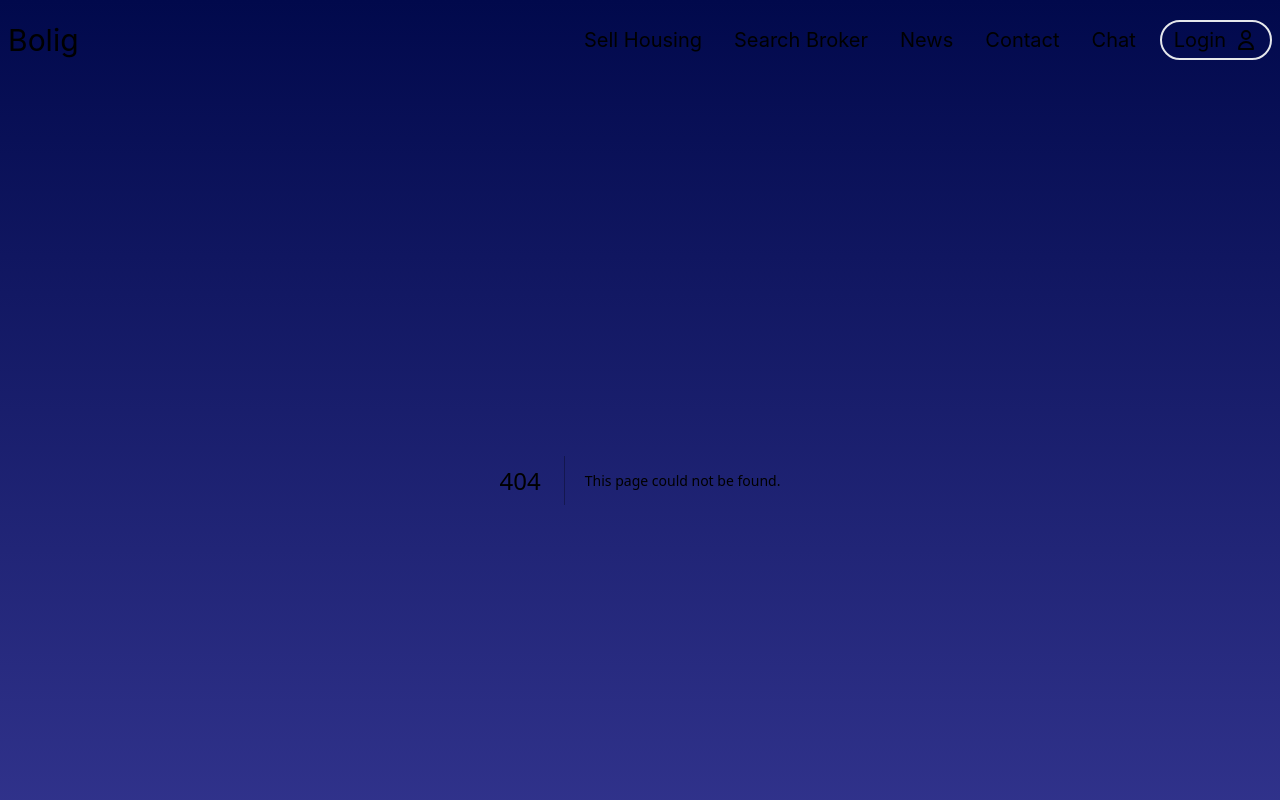
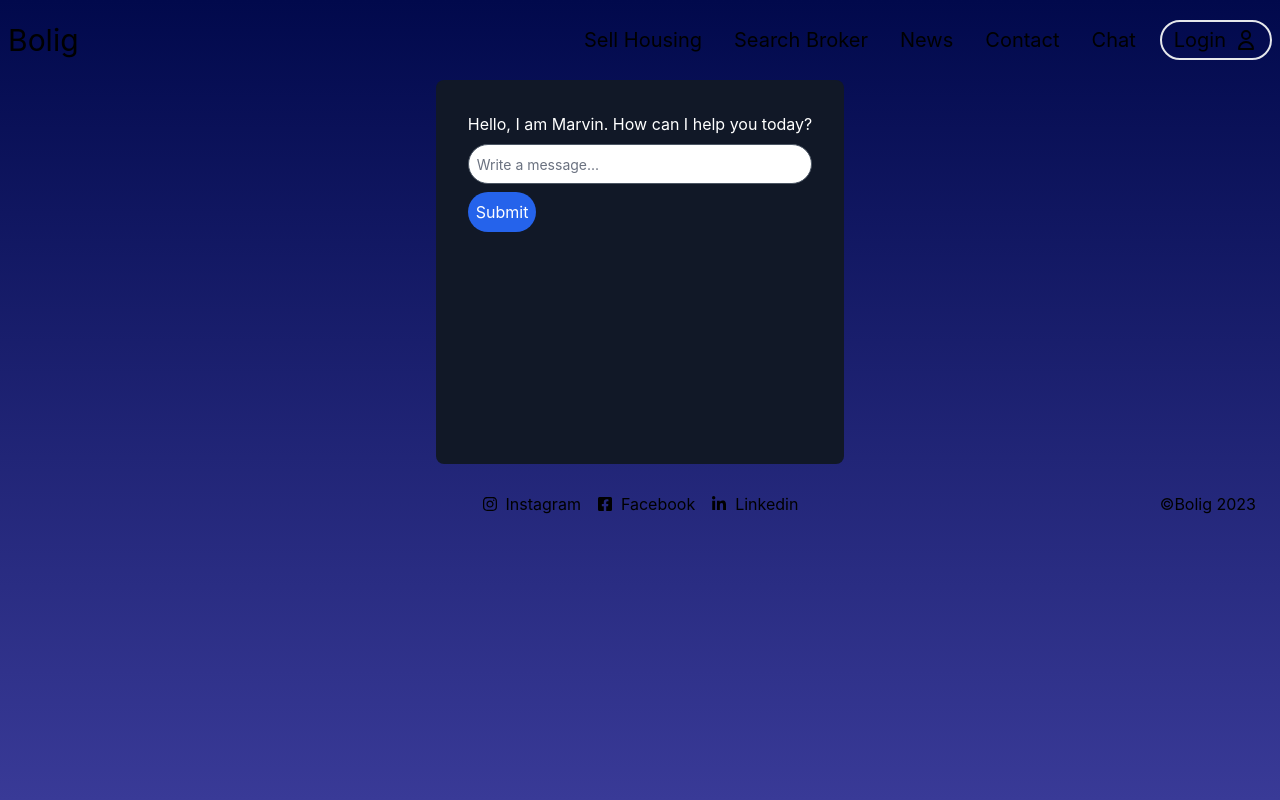
Before and after one commit to MaxAndreasLundin/bolig-web, a Next.js app: page /chatBot in a window 1280 px wide. Before the commit this address had no page. Shown: the top 800 px of the page. Built offline with nearby package versions, Linux system fonts and the light colour scheme.

Commit message:
Added tailwind prettier format and chatBot page

```diff
--- /dev/null
+++ b/app/chatBot/page.tsx
@@ -0,0 +1,62 @@
+"use client";
+
+import React, { useState, useRef, useEffect } from "react";
+
+const ChatBot: React.FC = () => {
+  const [messages, setMessages] = useState<string[]>([
+    "Hello, I am Marvin. How can I help you today?",
+  ]);
+  const [inputValue, setInputValue] = useState("");
+  const chatWindowRef = useRef<HTMLDivElement>(null);
+
+  useEffect(() => {
+    if (chatWindowRef.current) {
+      chatWindowRef.current.scrollTop = chatWindowRef.current.scrollHeight;
+    }
+  }, [messages]);
+
+  const handleSubmit = (e: React.FormEvent<HTMLFormElement>) => {
+    e.preventDefault();
+    setMessages([
+      ...messages,
+      `Max: ${inputValue}`,
+      `Marvin: Hi Max, I'm here to help!`,
+    ]);
+    setInputValue("");
+  };
+
+  return (
+    <div
+      ref={chatWindowRef}
+      className="max-h-full overflow-auto rounded-lg bg-gray-900 p-8"
+    >
+      {messages.map((message, index) => (
+        <div key={index} className="mb-2">
+          <p className="text-white">{message}</p>
+        </div>
+      ))}
+      <form onSubmit={handleSubmit}>
+        <input
+          type="text"
+          className="input-field mb-2 w-full"
+          value={inputValue}
+          onChange={(e) => setInputValue(e.target.value)}
+          placeholder="Write a message..."
+        />
+        <button className="rounded-full bg-blue-600 p-2 text-white">
+          Submit
+        </button>
+      </form>
+    </div>
+  );
+};
+
+const ChatBotPage: React.FC = () => {
+  return (
+    <div className="flex h-screen max-h-96 justify-center">
+      <ChatBot />
+    </div>
+  );
+};
+
+export default ChatBotPage;
--- a/app/chatUserAccount/page.tsx
+++ b/app/chatUserAccount/page.tsx
@@ -34,13 +34,17 @@ const Page = () => {
   const handleLogout = () => {
     localStorage.removeItem("token");
     window.location.href = "/";
-  }
+  };
 
   return (
-    <PrivateRoute>
-      <div>Welcome to the Chat User Account page!</div>
-      <button onClick={handleLogout} className="border h-10 w-16 rounded-xl">Logout</button>
-    </PrivateRoute>
+    <div>
+      <PrivateRoute>
+        <div>Welcome to the Chat User Account page!</div>
+        <button onClick={handleLogout} className="h-10 w-16 rounded-xl border">
+          Logout
+        </button>
+      </PrivateRoute>
+    </div>
   );
 };
 
--- a/app/login/page.tsx
+++ b/app/login/page.tsx
@@ -3,10 +3,10 @@ import React from "react";
 
 const login = () => {
   return (
-    <div className="bg-neutral-900 text-white flex flex-1 flex-col items-center justify-center">
-      <div className="bg-neutral-800 flex flex-col items-center justify-center p-10 rounded-xl">
+    <div className="flex flex-1 flex-col items-center justify-center bg-neutral-900  text-white">
+      <div className="flex flex-col items-center justify-center rounded-xl bg-neutral-800 p-10">
         <h1 className="text-2xl font-bold">Logga in</h1>
-        <div className="flex flex-col gap-4 m-8">
+        <div className="m-8 flex flex-col gap-4">
           <div className="flex gap-4">
             <input
               className="input-field"
@@ -21,15 +21,19 @@ const login = () => {
               placeholder="Pasword..."
             />
           </div>
-        <button className="bg-blue-600 flex justify-center w-full rounded-full p-2 border border-gray-600 hover:bg-blue-700">Sign in</button>
+          <button className="flex w-full justify-center rounded-full border border-gray-600 bg-blue-600 p-2 hover:bg-blue-700">
+            Sign in
+          </button>
         </div>
         <p>
           No account? Create a new account by{" "}
           <Link href={"registration"}>
-            <span className="underline cursor-pointer">Click here!</span>
+            <span className="cursor-pointer underline">Click here!</span>
           </Link>
         </p>
-        <p className="text-blue-500 text-xs pt-2">Forgot password, Click here.</p>
+        <p className="pt-2 text-xs text-blue-500">
+          Forgot password, Click here.
+        </p>
       </div>
     </div>
   );
--- a/package.json
+++ b/package.json
@@ -26,8 +26,10 @@
   },
   "devDependencies": {
     "autoprefixer": "^10.4.13",
-    "eslint-config-prettier": "^8.5.0",
+    "eslint-config-prettier": "^8.6.0",
     "postcss": "^8.4.20",
+    "prettier": "^2.8.3",
+    "prettier-plugin-tailwindcss": "^0.2.2",
     "tailwindcss": "^3.2.4"
   }
 }
```
Also changed, not shown: 1 other file (tests, documents, lock files or other folders).
